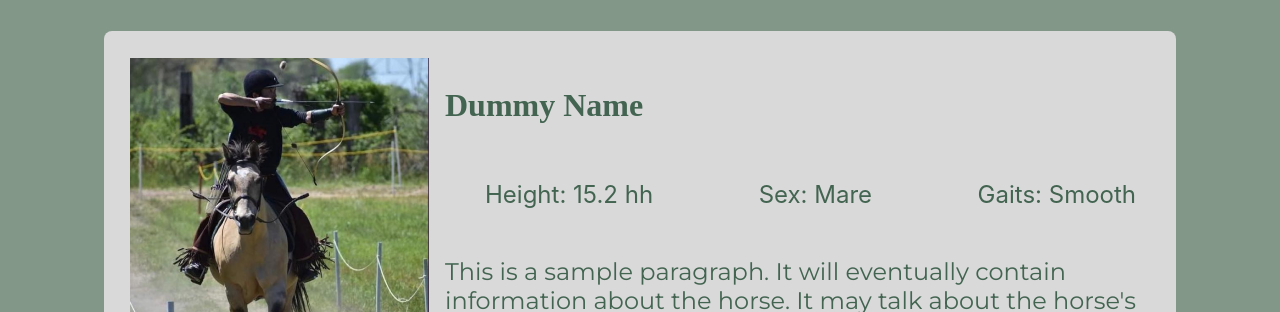
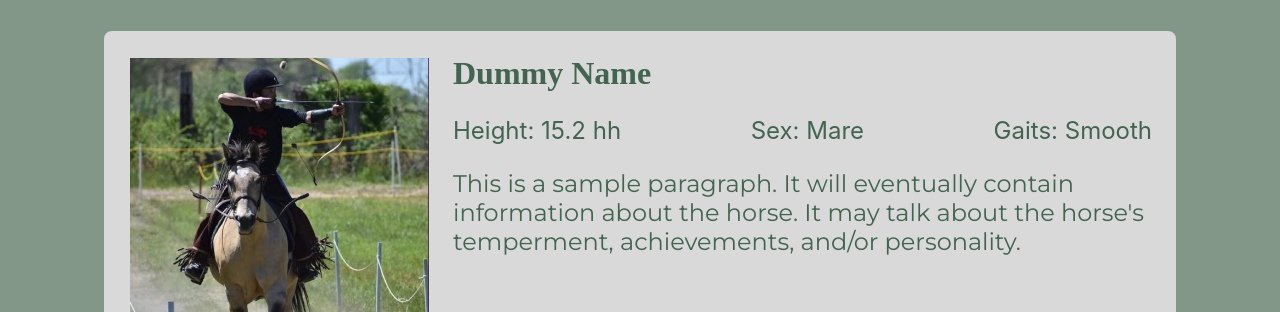
Before and after one commit to heatherdice/Elysian_Fields_Horse_Rentals, a React (Create React App) app in the folder client/: page /horses/all in a window 1280 px wide. Shown: the part 640-952 px from the top of the page. Built offline with nearby package versions, Linux system fonts and the light colour scheme; the HTML template or start-up script is replaced by a standard one; a web font is replaced by a local one.

Commit message:
Improved layout of card

```diff
--- a/client/src/styles/HorseCard.styles.js
+++ b/client/src/styles/HorseCard.styles.js
@@ -19,11 +19,12 @@ const CardImage = styled.img`
 const HorseInfo = styled.section`
     display: flex;
     flex-direction: column;
-    padding: 0 1em;
+    padding-left: 1.5em;
 `;
 
 const HorseName = styled.h3`
     font-size: 2em;
+    margin: 0;
 `;
 
 const HorseStats = styled.ul`
@@ -32,10 +33,12 @@ const HorseStats = styled.ul`
     display: flex;
     flex-direction: row;
     justify-content: space-between;
+    padding: 0;
 `;
 
 const HorseBlurb = styled.p`
     font-size: 1.5em;
+    margin: 0;
 `;
 
 export {
```
